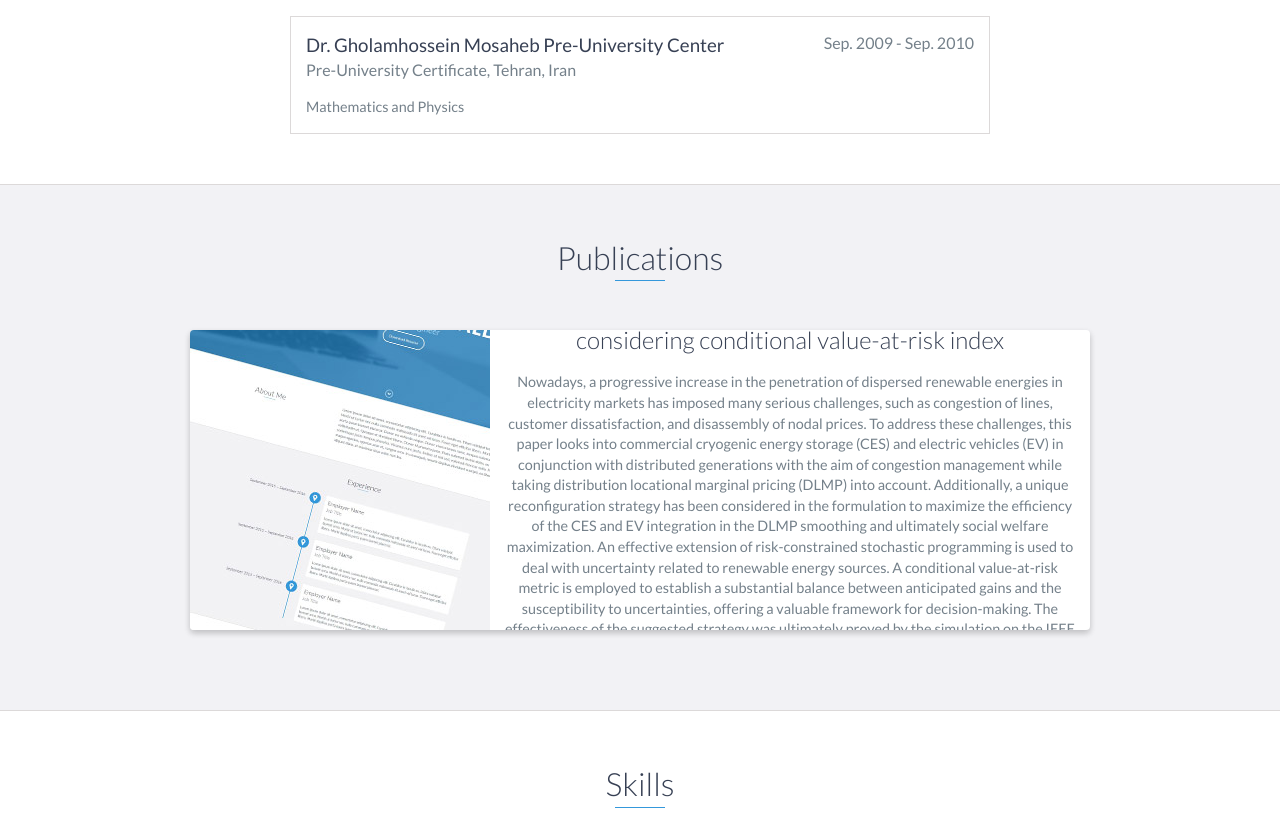
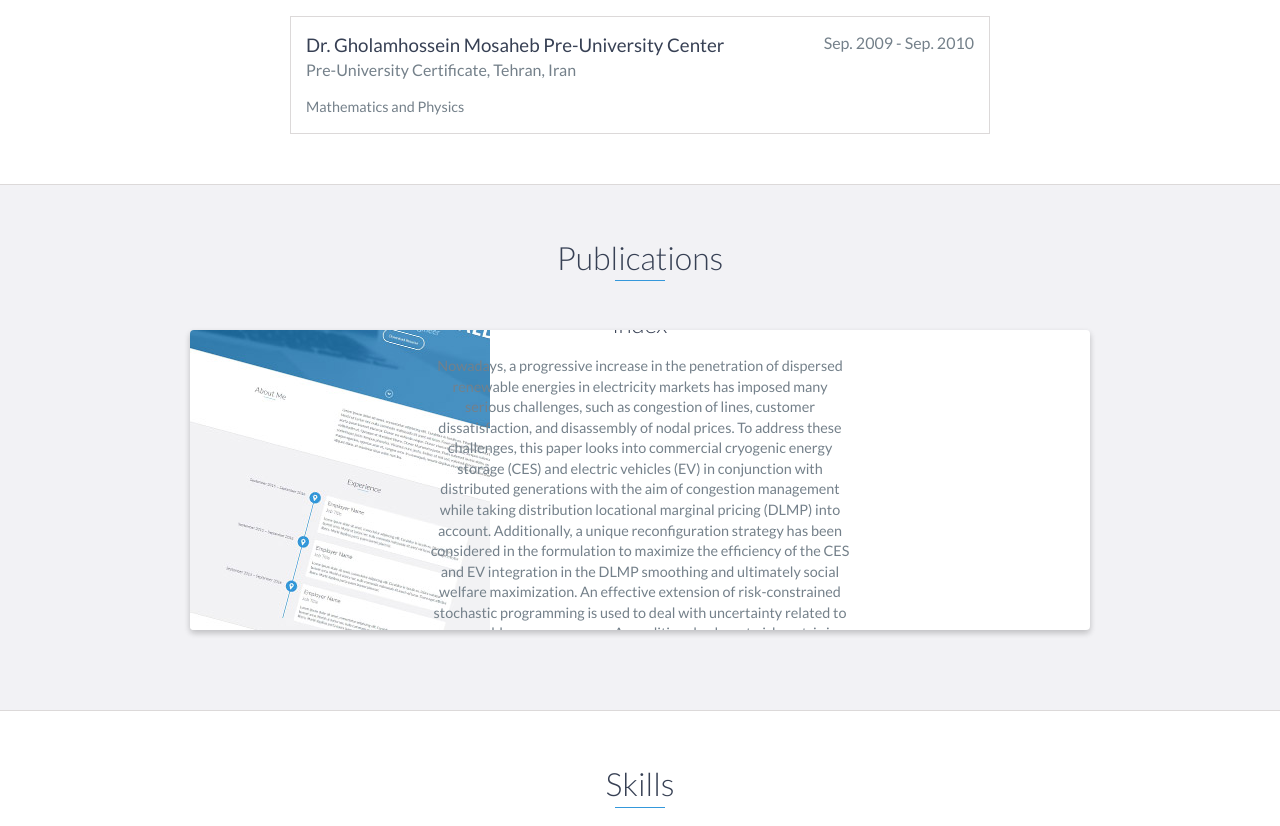
Before and after one commit to fardin-noori/fardin-noori.github.io, a website: page index.html in a window 1280 px wide. Shown: the part 3000-3826 px from the top of the page. Drawn offline with nearby package versions, Linux system fonts and the light colour scheme; files that its build step writes are made by us from their sources.

Commit message:
Update styles.scss

```diff
--- a/scss/styles.scss
+++ b/scss/styles.scss
@@ -658,22 +658,28 @@ footer {
     position: absolute;
     top: 50%;
     transform: translateY(-50%);
-    margin-left: 300px;
+    left: 50%; /* Change margin-left to left and remove margin-left: 300px */
+    transform: translateX(-50%) translateY(-50%); /* Center horizontally and vertically */
+    max-width: 600px; /* Adjust max-width to your preference */
     padding: 15px;
+    box-sizing: border-box; /* Ensure padding is included in max-width */
+}
 
-    h3 {
+.project-info h3 {
     font-size: 1.5em;
     font-weight: 300;
     color: $heading;
     margin: 0 0 15px 0;
+    overflow-wrap: break-word; /* Allow long words to break */
 }
 
-    p {
+.project-info p {
     color: $text;
     margin: 0 0 15px 0;
     font-size: 0.9em;
+    overflow-wrap: break-word; /* Allow long words to break */
 }
-}
+
 
 .no-image {
     .project-info {
```
Lines whose indentation alone changed are shown as unchanged.
